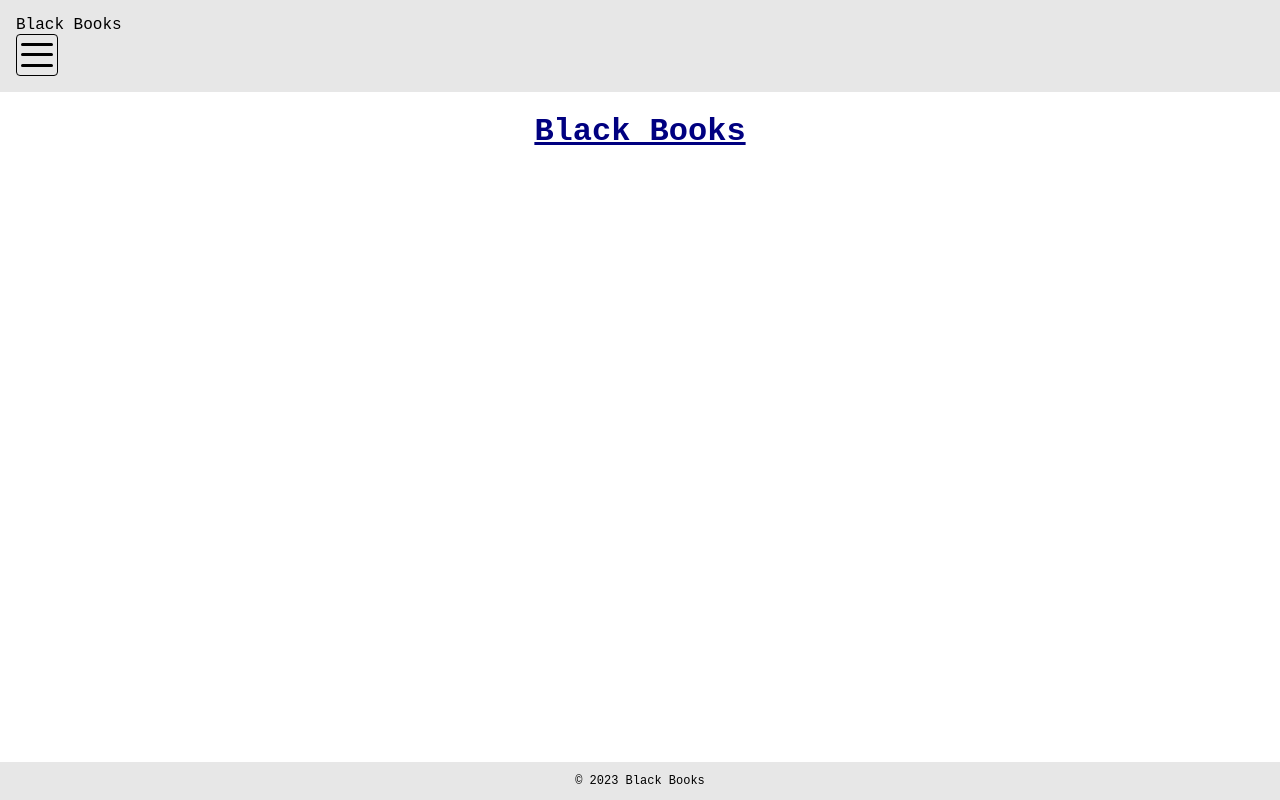
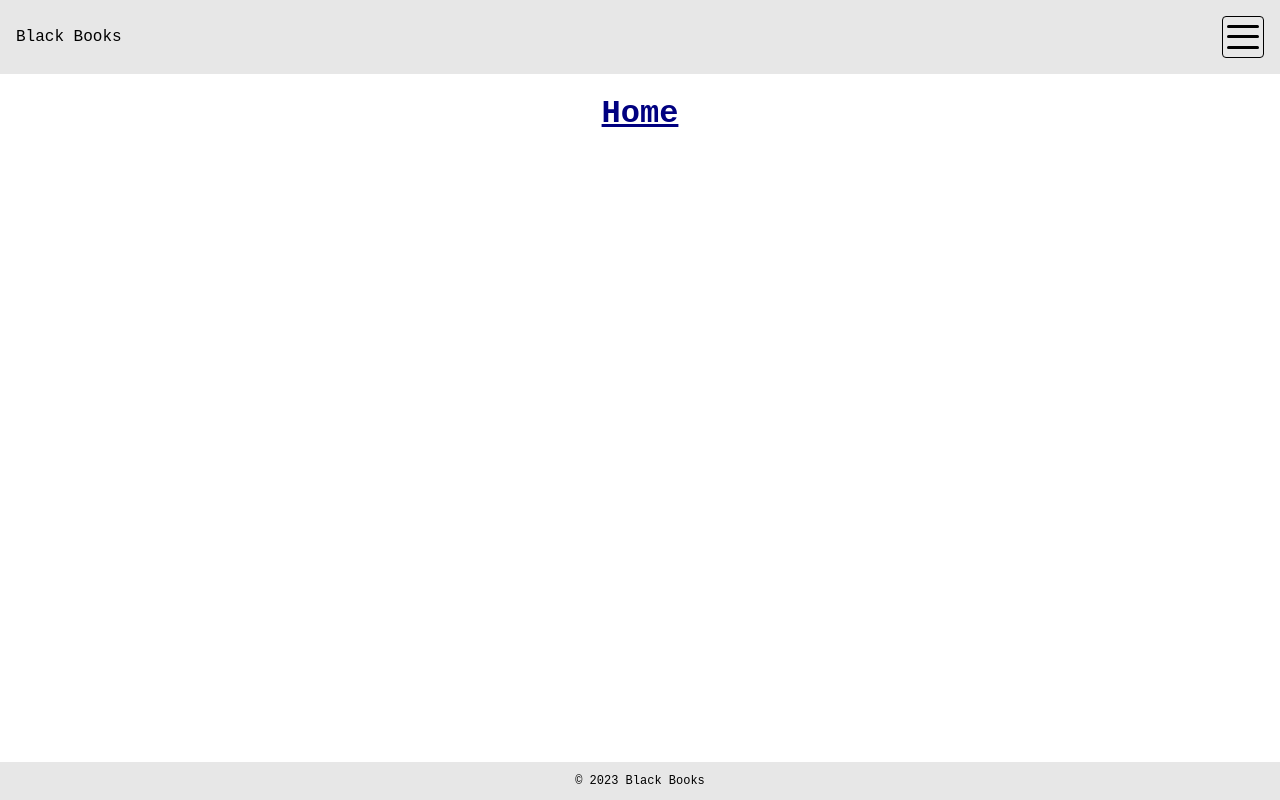
Before and after one commit to KonichiwaSensei/react-bookshop-main, a React (Vite) app: page / in a window 1280 px wide. Built offline with nearby package versions, Linux system fonts and the light colour scheme.

Commit message:
component communication

```diff
--- a/src/App.jsx
+++ b/src/App.jsx
@@ -7,13 +7,17 @@ import MainContent from './MainContent'
 import './App.scss'
 
 function App() {
-  const [count, setCount] = useState(0)
+
+  // App is the closest common ancestor of TopMenuLink and MainContent
+  // so it will keep all the values that both those components need
+  // for example the title:
+  const [title, setTitle] = useState('Home')
 
   return (
     <div className="app">
-        <Header />
+        <Header setTitle={ setTitle } />
 
-        <MainContent />
+        <MainContent title={ title } />
 
         <Footer />
     </div>
--- a/src/Header.jsx
+++ b/src/Header.jsx
@@ -1,13 +1,10 @@
+import { useState } from 'react';
 import './Header.scss';
 import Topmenu from './Topmenu';
 
-export default function Header() {
+export default function Header({ setTitle }) {
 
-    const currentPage = 'contact';
-
-    const myFunction = () => {
-        console.log('Hello')
-    }
+    const [currentPage, setCurrentPage] = useState('contact');
 
     return (
         <header className="header">
@@ -15,7 +12,11 @@ export default function Header() {
                 Black Books
             </div>
 
-            <Topmenu page={ currentPage } foo="bar" func={ myFunction } />
+            <Topmenu
+                page={ currentPage }
+                setCurrentPage={ setCurrentPage }
+                setTitle={ setTitle }
+            />
         </header>
     )
 
--- a/src/Header.scss
+++ b/src/Header.scss
@@ -2,6 +2,12 @@
     align-self: stretch;
     background-color: #e7e7e7;
     padding: 1em;
+    display: flex;
+    align-items: center;
+
+    &__sitename {
+        margin-right: auto;
+    }
 }
 
 .burger {
@@ -33,6 +39,8 @@ nav.dark {
 
 nav {
     .link {
+        margin-right: 1em;
+
         &--highlighed {
             text-decoration: none;
             font-weight: bold;
--- a/src/MainContent.jsx
+++ b/src/MainContent.jsx
@@ -1,9 +1,10 @@
 import './MainContent.scss'
 
-export default function MainContent() {
+export default function MainContent({ title }) {
+
     return (
         <main className="main">
-            <h1 className="app__headline">Black Books</h1>
+            <h1 className="app__headline">{ title }</h1>
         </main>
     )
 }
--- a/src/TopMenuLink.jsx
+++ b/src/TopMenuLink.jsx
@@ -1,8 +1,10 @@
-export default function TopMenuLink({ label, href, currentPage }) {
+export default function TopMenuLink({ label, href, currentPage, setCurrentPage, setTitle }) {
+
     return (
         <a
             className={ `link` + (currentPage === href ? ` link--highlighed` : '') }
             href={ `#` + href }
+            onClick={ () => { setCurrentPage(href); setTitle(label) } }
         >
             { label }
         </a>
--- a/src/Topmenu.jsx
+++ b/src/Topmenu.jsx
@@ -3,9 +3,7 @@ import TopMenuLink from "./TopMenuLink";
 
 export default function Topmenu(props) {
 
-    const { page } = props;
-
-    console.log(page);
+    const { page, setCurrentPage, setTitle } = props;
 
     const [open, setOpen] = useState(false);
     const [theme, setTheme] = useState('light');
@@ -31,16 +29,22 @@ export default function Topmenu(props) {
                             label="Home"
                             href=""
                             currentPage={ page }
+                            setCurrentPage={ setCurrentPage }
+                            setTitle={ setTitle }
                         />
                         <TopMenuLink
                             label="About us"
                             href="about"
                             currentPage={ page }
+                            setCurrentPage={ setCurrentPage }
+                            setTitle={ setTitle }
                         />
                         <TopMenuLink
                             label="Contact"
                             href="contact"
                             currentPage={ page }
+                            setCurrentPage={ setCurrentPage }
+                            setTitle={ setTitle }
                         />
 
                         <a
--- a/src/main.jsx
+++ b/src/main.jsx
@@ -4,7 +4,5 @@ import App from './App.jsx'
 import './index.scss'
 
 ReactDOM.createRoot(document.getElementById('root')).render(
-  <React.StrictMode>
     <App />
-  </React.StrictMode>,
 )
```
